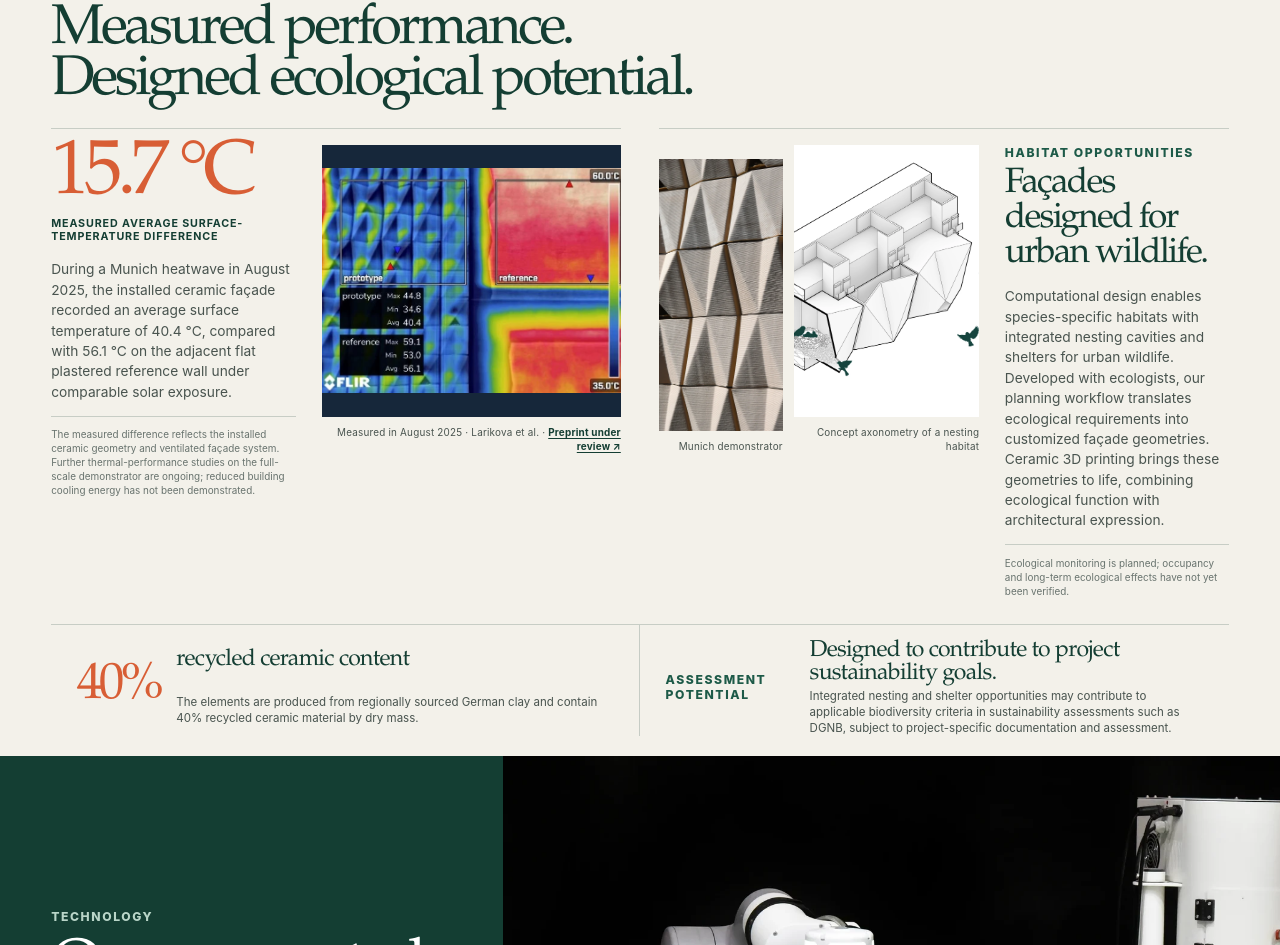
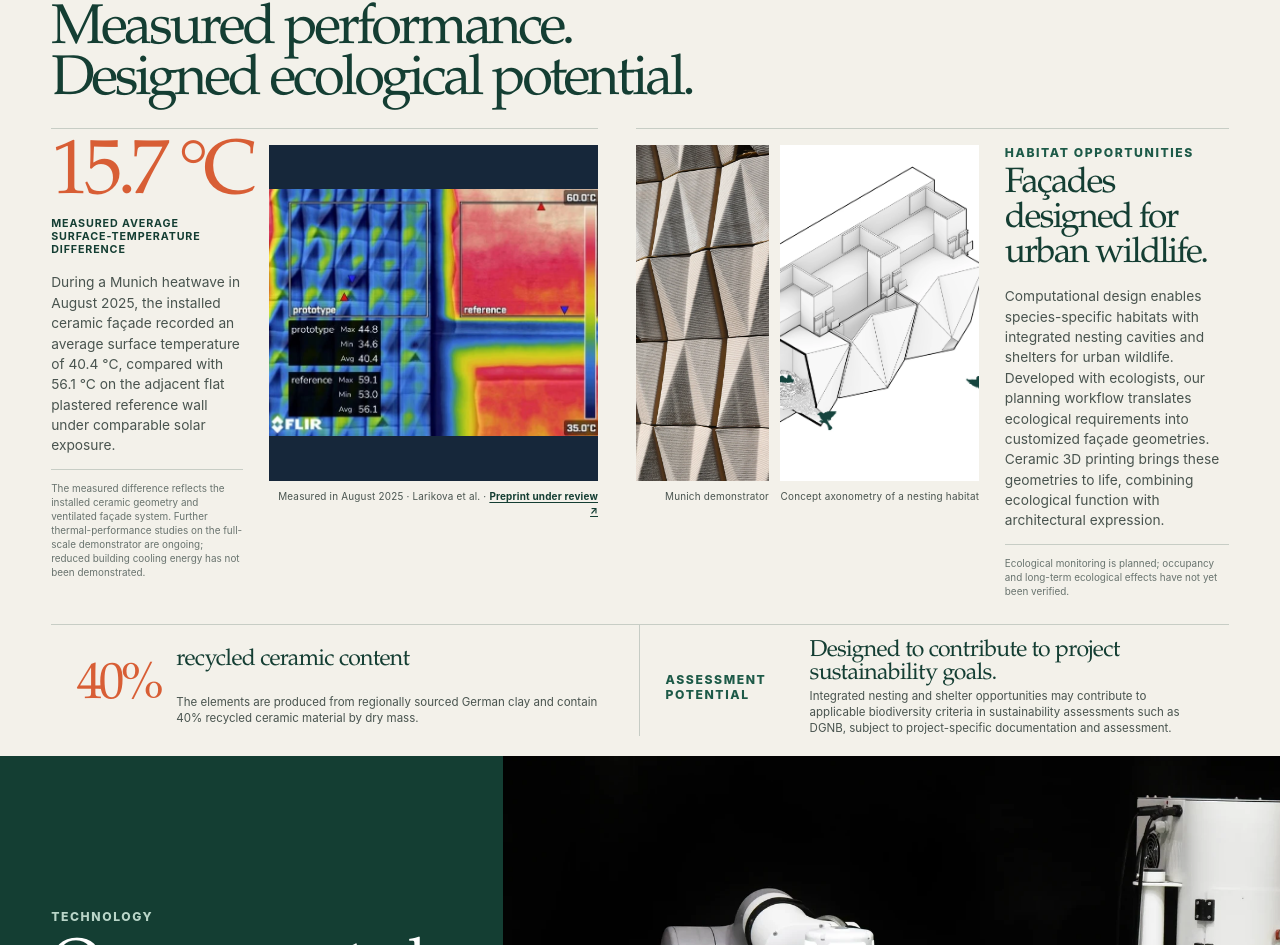
Before and after one commit to biolope/biolope.github.io, a React (Vite) app: page / in a window 1280 px wide. Shown: the part 1579-2524 px from the top of the page. Built offline with nearby package versions, Linux system fonts and the light colour scheme.

Commit message:
Update Impact.module.css

```diff
--- a/src/sections/Impact/Impact.module.css
+++ b/src/sections/Impact/Impact.module.css
@@ -109,16 +109,32 @@
   grid-template-columns: 1fr 0.78fr;
 }
 
-.habitatImages > div:first-child {
+.habitatImages > div:first-child img {
   height: min(65vw, 46rem);
 }
 
-.habitatImages > div:last-child {
+.habitatImages > div:last-child img {
   height: min(48vw, 34rem);
 }
 
 .habitatImages figure {
-  height: 100%;
+  height: auto;
+  overflow: visible;
+  background: transparent;
+}
+
+.habitatImages figcaption {
+  position: static;
+  right: auto;
+  bottom: auto;
+  max-width: none;
+  margin-top: 0.55rem;
+  padding: 0;
+  background: transparent;
+  color: var(--ink-soft);
+  font-size: 0.62rem;
+  line-height: 1.4;
+  text-align: right;
 }
 
 .habitatConcept img {
@@ -166,7 +182,7 @@
 
 @media (min-width: 1100px) and (min-height: 760px) {
   .section {
-    --impact-image-height: min(34vh, 19rem);
+    --impact-image-height: min(42vh, 23rem);
     min-height: calc(100svh - var(--nav-height));
     padding-top: clamp(2rem, 3.5vh, 3rem);
     padding-bottom: clamp(1.25rem, 2.5vh, 2rem);
@@ -186,7 +202,7 @@
     display: grid;
     margin-top: clamp(1.25rem, 2.5vh, 1.75rem);
     gap: clamp(2rem, 3vw, 3.5rem);
-    grid-template-columns: repeat(2, minmax(0, 1fr));
+    grid-template-columns: minmax(0, 0.96fr) minmax(0, 1.04fr);
   }
 
   .thermal,
@@ -199,11 +215,16 @@
   }
 
   .thermal {
-    grid-template-columns: minmax(12rem, 0.9fr) minmax(0, 1.1fr);
+    grid-template-columns: minmax(12rem, 0.68fr) minmax(0, 1.32fr);
   }
 
   .metricValue {
     font-size: clamp(4.8rem, 6vw, 7rem);
+  }
+
+  .thermal .metricValue {
+    font-size: clamp(4.8rem, 5.6vw, 6.5rem);
+    white-space: nowrap;
   }
 
   .metricLabel {
@@ -234,7 +255,7 @@
   }
 
   .habitat {
-    grid-template-columns: minmax(0, 1.28fr) minmax(14rem, 0.72fr);
+    grid-template-columns: minmax(0, 1.22fr) minmax(14rem, 0.78fr);
   }
 
   .habitatImages {
@@ -253,22 +274,9 @@
     background: transparent;
   }
 
-  .habitatImages img {
+  .habitatImages > div:first-child img,
+  .habitatImages > div:last-child img {
     height: var(--impact-image-height);
-  }
-
-  .habitatImages figcaption {
-    position: static;
-    right: auto;
-    bottom: auto;
-    max-width: none;
-    margin-top: 0.55rem;
-    padding: 0;
-    background: transparent;
-    color: var(--ink-soft);
-    font-size: 0.62rem;
-    line-height: 1.4;
-    text-align: right;
   }
 
   .habitatConcept img {
@@ -357,7 +365,12 @@
 
   .habitatImages > div:first-child,
   .habitatImages > div:last-child {
-    height: 65svh;
+    height: auto;
+  }
+
+  .habitatImages > div:first-child img,
+  .habitatImages > div:last-child img {
+    height: min(65svh, 32rem);
   }
 
   .habitatImages > div:last-child {
```
